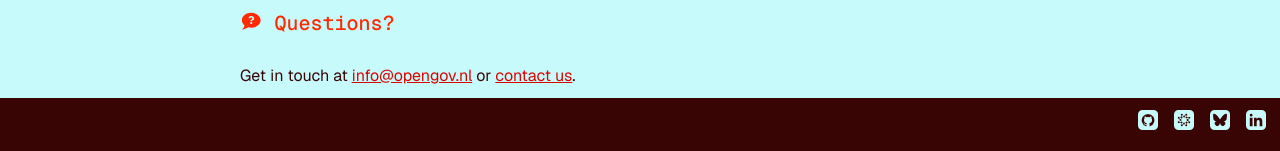
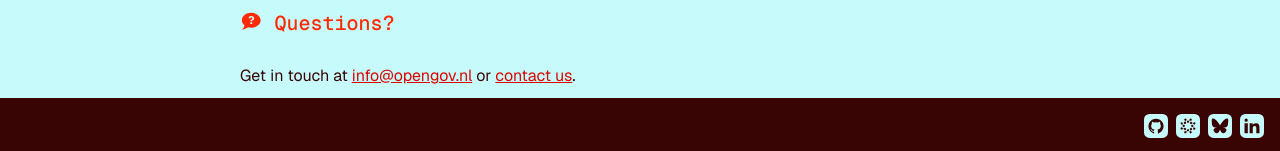
Before and after one commit to graus/testjefrummel.github.io, an MkDocs documentation site: the page built from docs/index.md, in a window 1280 px wide and 1091 px high. Shown: the part 937-1088 px from the top of the window. Built offline with MkDocs 1.6.1 and Material for MkDocs 9.7.7, drawn with Linux system fonts in a browser that asks for light colours; some web fonts are replaced.

Commit message:
style footer

```diff
--- a/docs/stylesheets/extra.css
+++ b/docs/stylesheets/extra.css
@@ -294,9 +294,19 @@ header.md-typeset h1 {
   background-color: var(--md-primary-fg-color);
 }
 
+.md-social {
+  padding: .8rem .4rem;
+  gap: .4rem
+}
+
 .md-social__link svg {
   fill: var(--md-default-bg-color);
-  max-height: 1rem;
+  max-height: 1.2rem;
+}
+
+.md-social__link {
+  width: 1.2rem;
+  height: 1.2rem;
 }
 
 .md-post {
```
